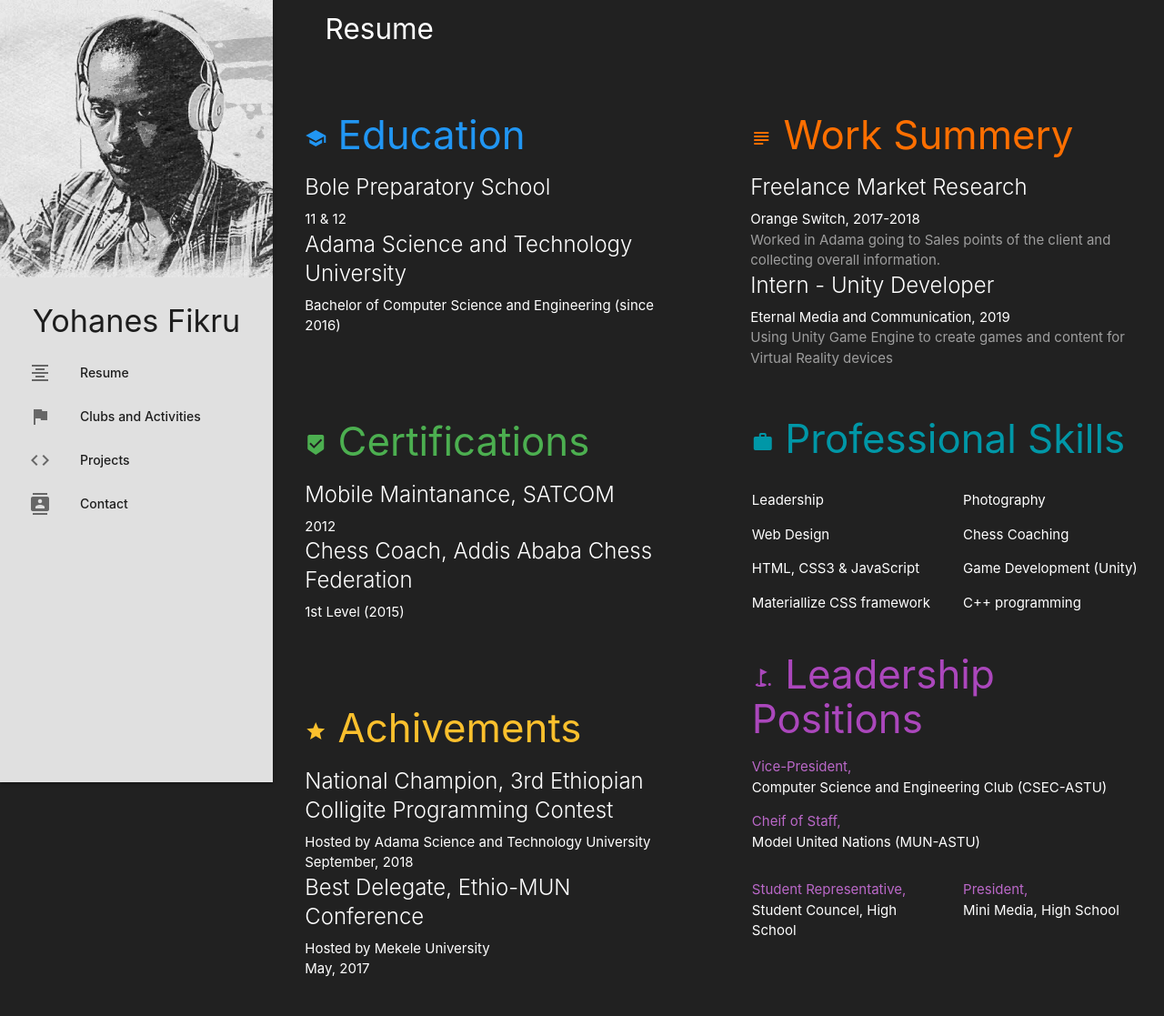
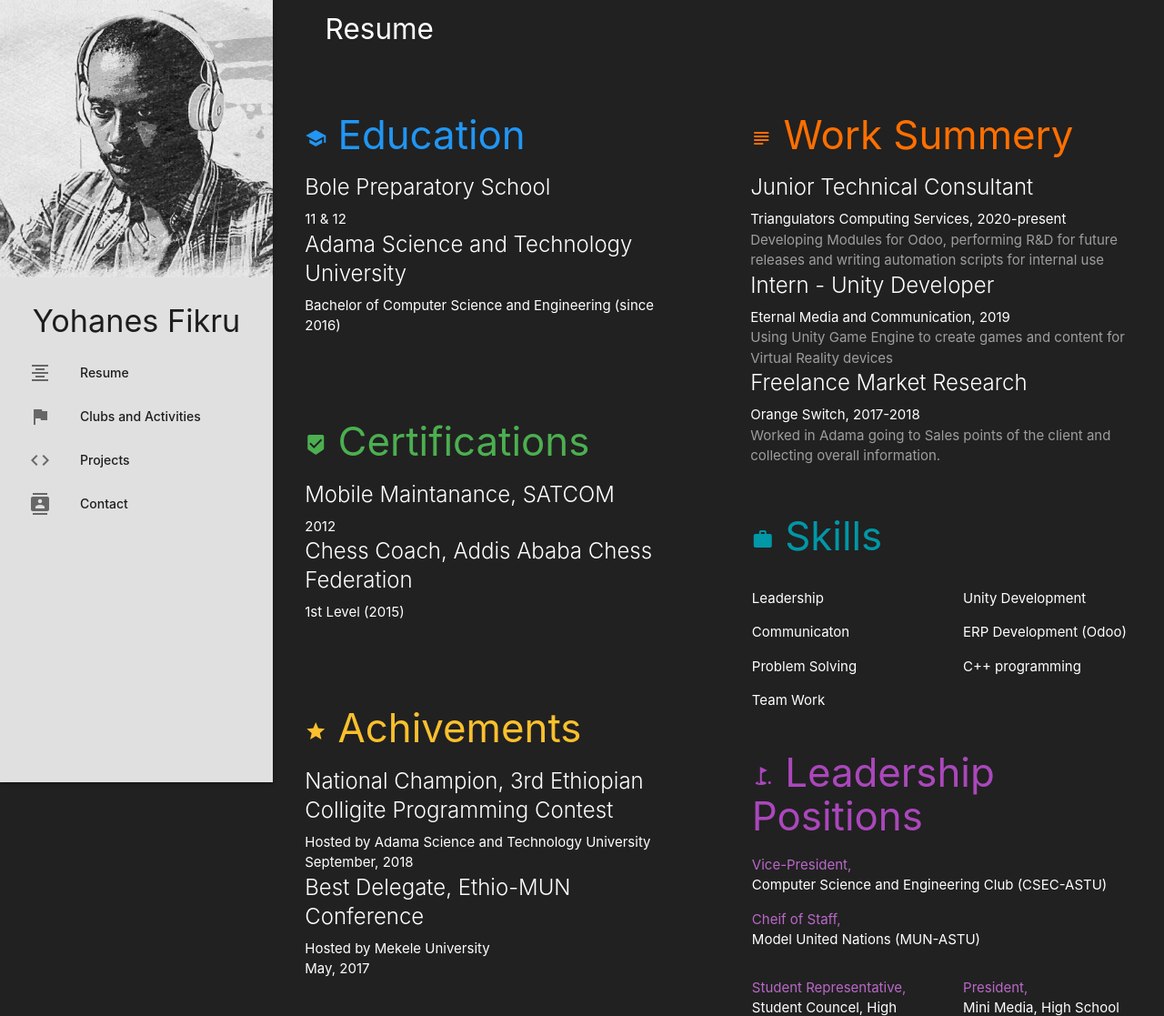
Before and after one commit to Yohanes-Fikru/Yohanes-Fikru.github.io, a plain HTML site: page index.html in a window 1280 px wide. Shown: the top 1117 px of the page at 91% size. Drawn offline with nearby package versions, Linux system fonts and the light colour scheme.

Commit message:
Updated Resume Page

```diff
--- a/index.html
+++ b/index.html
@@ -212,33 +212,38 @@
                     <div class="card-content">
                         <h3 class="amber-text text-darken-4"><i class="material-icons">subject</i> Work
                             Summery</h1>
+                            <div class="card-title">Junior Technical Consultant</div>
+                            <p>Triangulators Computing Services, 2020-present</p>
+                            <p class="grey-text">
+                                Developing Modules for Odoo, performing R&D for future releases and
+                                writing automation scripts for internal use
+                            </p>
+                            <div class="card-title">Intern - Unity Developer</div>
+                            <p>Eternal Media and Communication, 2019</p>
+                            <p class="grey-text">
+                                Using Unity Game Engine to create games and content for Virtual Reality devices
+                            </p>
                             <div class="card-title">Freelance Market Research</div>
                             <p> Orange Switch, 2017-2018</p>
                             <p class="grey-text">
                                 Worked in Adama going to Sales points of the client and collecting overall
                                 information.
                             </p>
-                            <div class="card-title">Intern - Unity Developer</div>
-                            <p>Eternal Media and Communication, 2019</p>
-                            <p class="grey-text">
-                                Using Unity Game Engine to create games and content for Virtual Reality devices
-                            </p>
                     </div>
                 </div>
                 <!-- Proffesional Skills -->
                 <div style="padding-left: 2vw">
-                    <h3 class="cyan-text text-darken-2"><i class="material-icons">work</i> Professional Skills</h3>
+                    <h3 class="cyan-text text-darken-2"><i class="material-icons">work</i> Skills</h3>
                     <div class="row white-text">
                         <div class="col l6 m6">
                             <p>Leadership</p>
-                            <p>Web Design</p>
-                            <p>HTML, CSS3 & JavaScript</p>
-                            <p>Materiallize CSS framework</p>
+                            <p>Communicaton</p>
+                            <p>Problem Solving</p>
+                            <p>Team Work</p>
                         </div>
                         <div class="col l6 m6">
-                            <p>Photography</p>
-                            <p>Chess Coaching</p>
-                            <p>Game Development (Unity)</p>
+                            <p>Unity Development</p>
+                            <p>ERP Development (Odoo)</p>
                             <p>C++ programming</p>
                         </div>
                     </div>
@@ -283,23 +288,23 @@
         </div>
     </main>
 
-    <footer>
+    <!-- <footer> -->
         <!-- Bottom Footer -->
-        <div class="footer-copyright black">
+        <!-- <div class="footer-copyright black">
             <div class="container center white-text">
                 Developed in Sep 2019 by Yohanes Fikru.
                 <a class="waves-effect waves-light btn-flat modal-trigger black" href="#dev_info">Click Here for
                     More</a>
             </div>
-        </div>
+        </div> -->
 
         <!-- Developer Modal -->
-        <div id="dev_info" class="modal bottom-sheet">
+        <!-- <div id="dev_info" class="modal bottom-sheet">
             <div class="modal-content white-text grey darken-4 center">
                 <h4>Made with: <a href="#">Materialize CSS</a></h4>
             </div>
         </div>
-    </footer>
+    </footer> -->
 
 
     <!-- js scripts -->
```
Also changed, not shown: index.md (+22 -17 lines).
